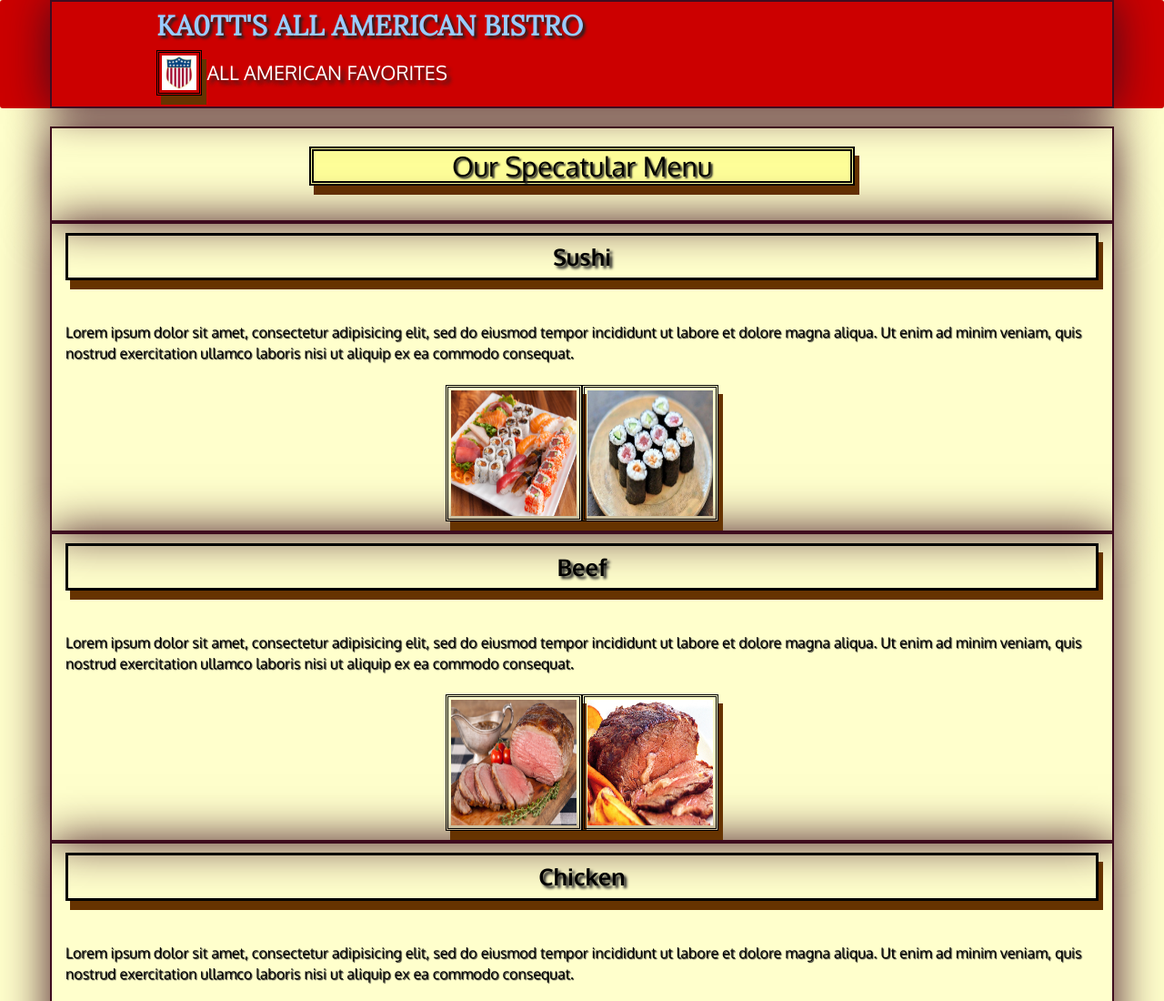
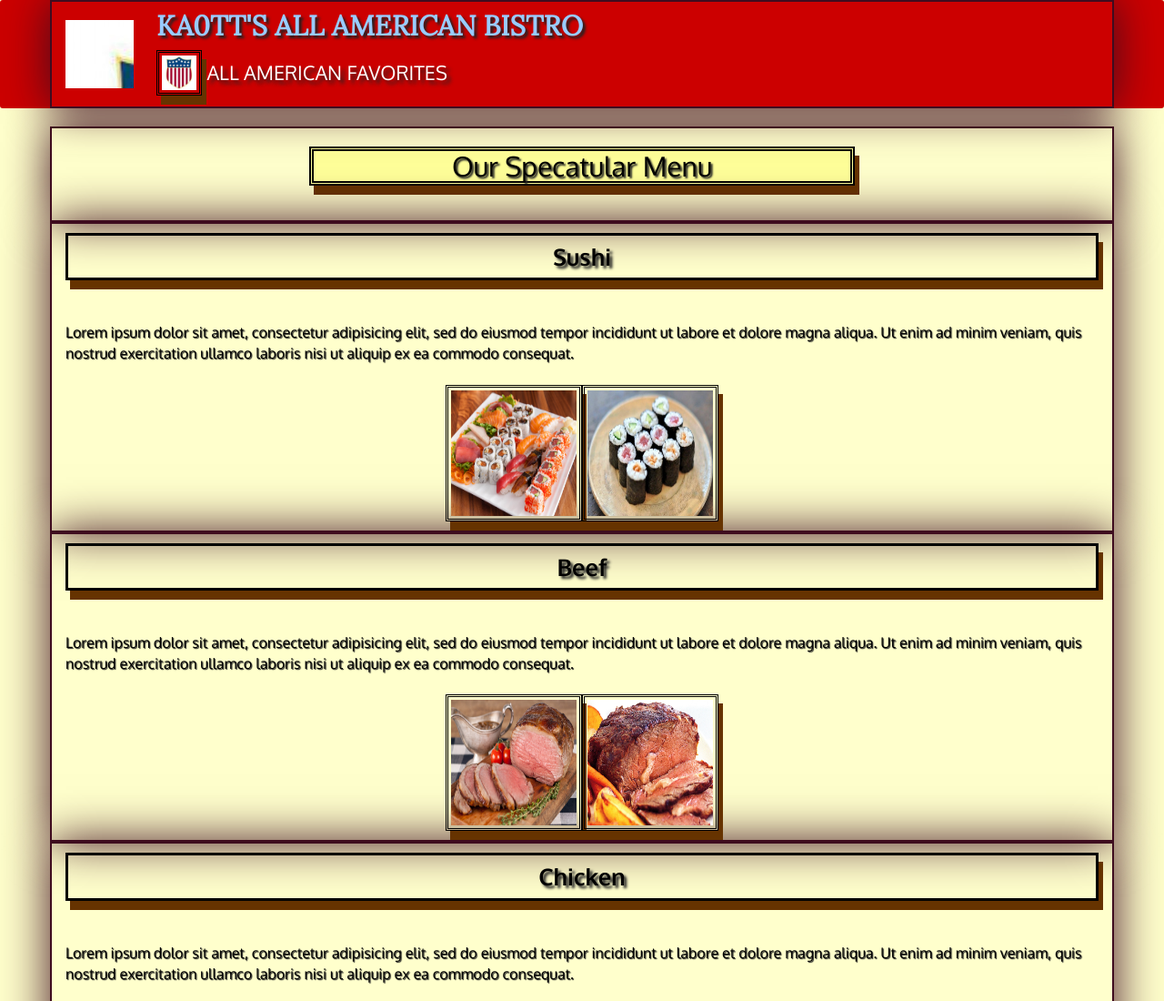
Before and after one commit to KA0TT/module3-solution, a plain HTML site: page index.html in a window 1280 px wide. Shown: the top 1100 px of the page at 91% size. Drawn offline with Linux system fonts and the light colour scheme; a script that the page names is missing.

Commit message:
Update styles.css

```diff
--- a/css/styles.css
+++ b/css/styles.css
@@ -13,7 +13,7 @@ body {
 }
 /*Top Banner*/
 #logo-img {
-	background: url('..module3-solution/images/american400.jpg') no-repeat;
+	background: url('../module3-solution/images/american400.jpg') no-repeat;
 	width: 75px;
 	height: 75px;
 	margin-left: 10px;
```
